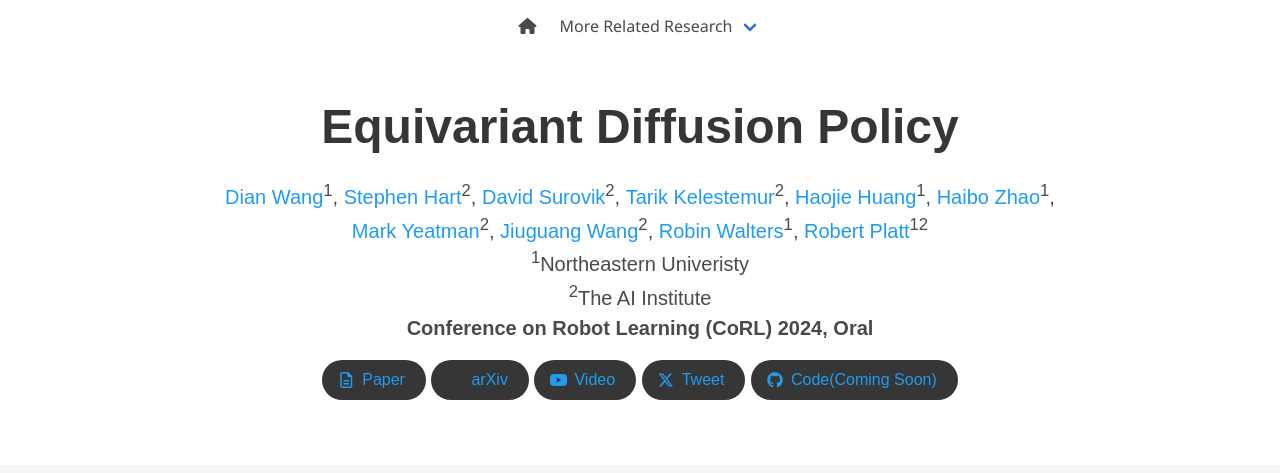
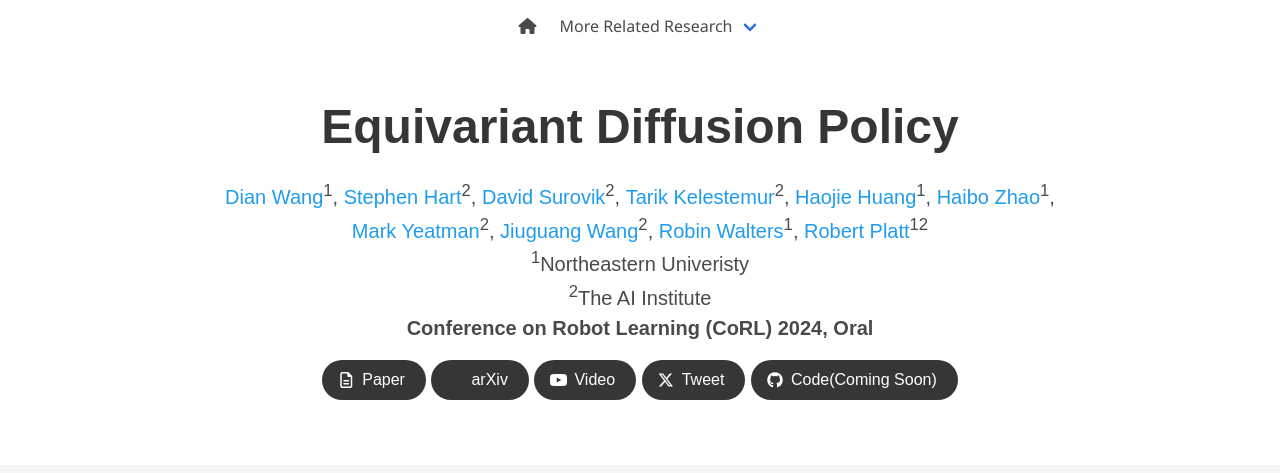
Before and after one commit to equidiff/equidiff.github.io, a plain HTML site: page index.html in a window 1280 px wide. Shown: the top 473 px of the page. Drawn offline with nearby package versions, Linux system fonts and the light colour scheme; some packages are replaced by stand-ins of ours; some icons are missing; a web font is replaced by a local one.

Commit message:
change button text color to white

```diff
--- a/index.html
+++ b/index.html
@@ -144,7 +144,7 @@
               <!-- PDF Link. -->
               <span class="link-block">
                 <a href="https://openreview.net/forum?id=wD2kUVLT1g"
-                   class="external-link button is-normal is-rounded is-dark">
+                   class="external-link button is-normal is-rounded is-dark custom-button-text">
                   <span class="icon">
                       <i class="fa-regular fa-file-lines"></i>
                   </span>
@@ -153,7 +153,7 @@
               </span>
               <span class="link-block">
                 <a href="https://arxiv.org/pdf/2407.01812"
-                   class="external-link button is-normal is-rounded is-dark">
+                   class="external-link button is-normal is-rounded is-dark custom-button-text">
                   <span class="icon">
                       <i class="ai ai-arxiv"></i>
                   </span>
@@ -164,7 +164,7 @@
               <!-- Video Link. -->
               <span class="link-block">
                 <a href="https://youtu.be/xIFSx_NVROU?si=MaxsHmih6AnQKAVy"
-                   class="external-link button is-normal is-rounded is-dark">
+                   class="external-link button is-normal is-rounded is-dark custom-button-text">
                   <span class="icon">
                       <i class="fab fa-youtube"></i>
                   </span>
@@ -174,7 +174,7 @@
               <!-- Tweet Link. -->
               <span class="link-block">
                 <a href="https://x.com/Dian_Wang_/status/1808534630661750816"
-                   class="external-link button is-normal is-rounded is-dark">
+                   class="external-link button is-normal is-rounded is-dark custom-button-text">
                   <span class="icon">
                       <i class="fa-brands fa-x-twitter"></i>
                   </span>
@@ -184,7 +184,7 @@
               <!-- Code Link. -->
               <span class="link-block">
                 <a href=""
-                   class="external-link button is-normal is-rounded is-dark">
+                   class="external-link button is-normal is-rounded is-dark custom-button-text">
                   <span class="icon">
                       <i class="fab fa-github"></i>
                   </span>
--- a/static/css/index.css
+++ b/static/css/index.css
@@ -155,3 +155,15 @@ body {
 #interpolation-image-wrapper img {
   border-radius: 5px;
 }
+
+.publication-links .button.is-dark.custom-button-text {
+  color: #ffffff !important;
+}
+
+.publication-links .button.is-dark.custom-button-text:hover {
+  color: #ffffff !important;
+}
+
+.publication-links .button.is-dark.custom-button-text span {
+  color: #ffffff !important;
+}
```
